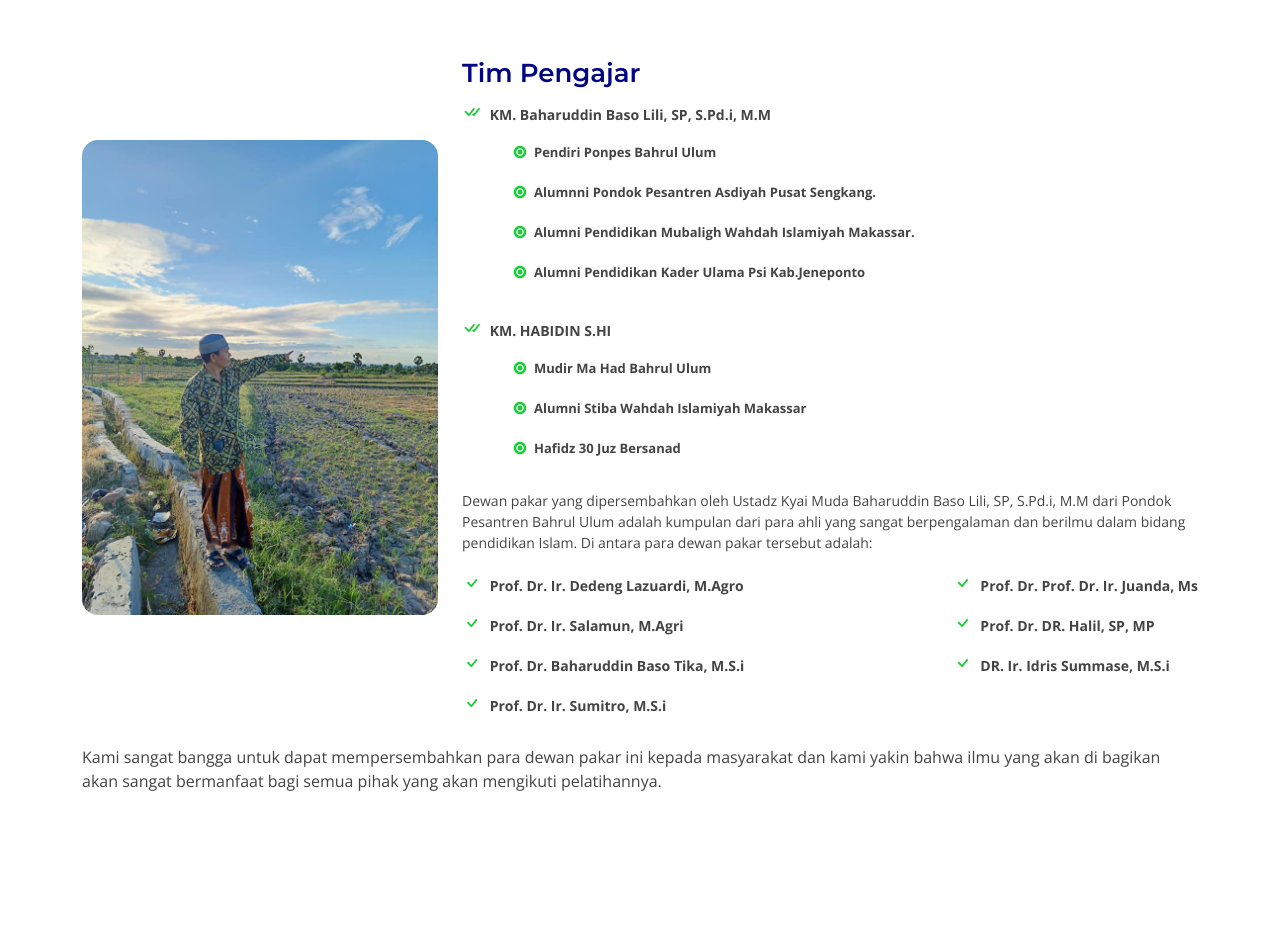
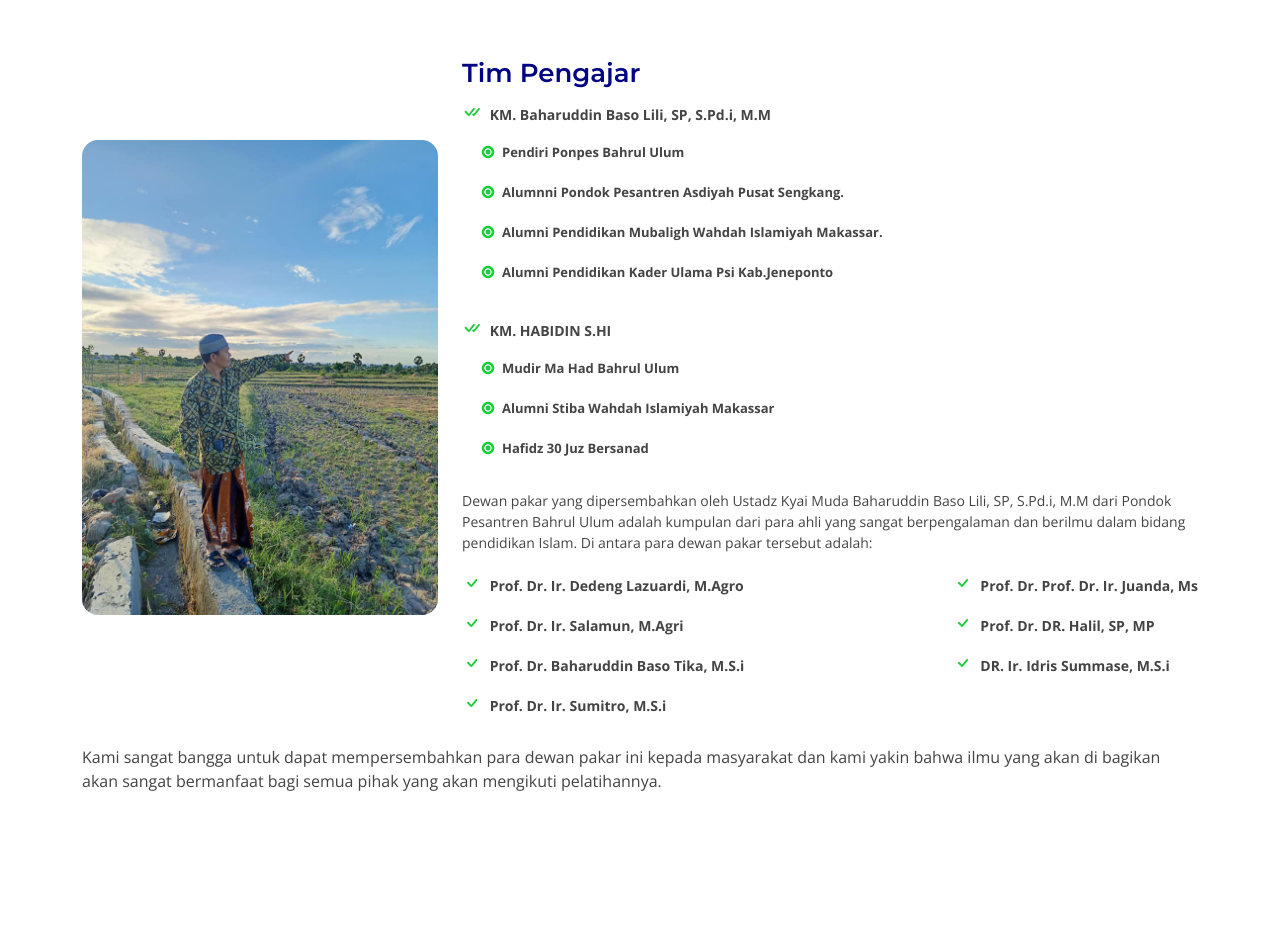
Before and after one commit to kreindo/pondok-bahrul-ulum-v2, a plain HTML site: page index.html in a window 1280 px wide. Shown: the part 4220-5146 px from the top of the page. Drawn offline with nearby package versions, Linux system fonts and the light colour scheme.

Commit message:
menambahkan padding

```diff
--- a/index.html
+++ b/index.html
@@ -392,7 +392,7 @@
             <div class="d-block" style="font-weight: 700;font-size: 14px;">
               <ul>
                 <li style="font-weight: bold;"><i class="bi bi-check-all"></i> KM. Baharuddin Baso Lili, SP, S.Pd.i, M.M</li>
-              <ul class="tm px-5">
+              <ul class="tm px-3">
                 <li><i class="bi bi-record2-fill"></i>pendiri ponpes bahrul ulum</li>
                 <li><i class="bi bi-record2-fill"></i>alumnni pondok pesantren asdiyah pusat sengkang.</li>
                 <li><i class="bi bi-record2-fill"></i>alumni pendidikan mubaligh wahdah islamiyah makassar.</li>
@@ -402,7 +402,7 @@
 
               <ul>
                  <li style="font-weight: bold;"><i class="bi bi-check-all"></i> KM. HABIDIN S.HI</li>
-                   <ul class="tm px-5">
+                   <ul class="tm px-3">
                      <li><i class="bi bi-record2-fill"></i>mudir ma had bahrul ulum</li>
                      <li><i class="bi bi-record2-fill"></i>alumni stiba wahdah islamiyah makassar</li>
                      <li><i class="bi bi-record2-fill"></i>hafidz 30 juz bersanad</li>
```
